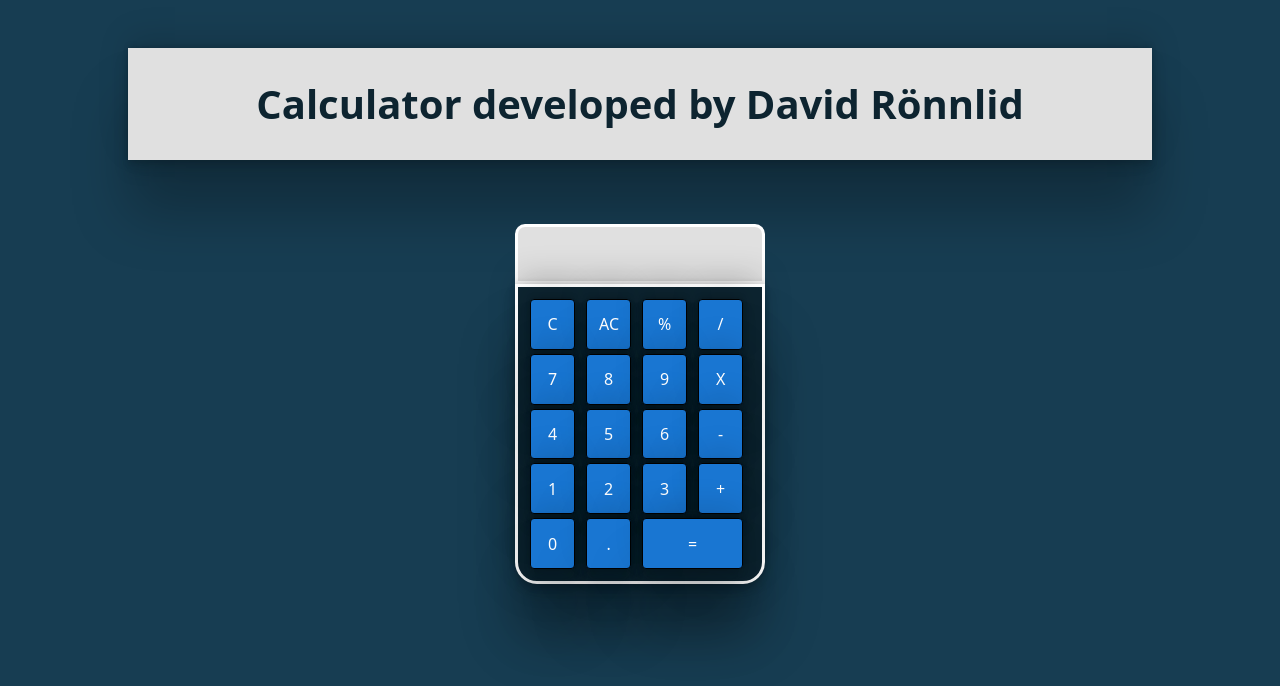
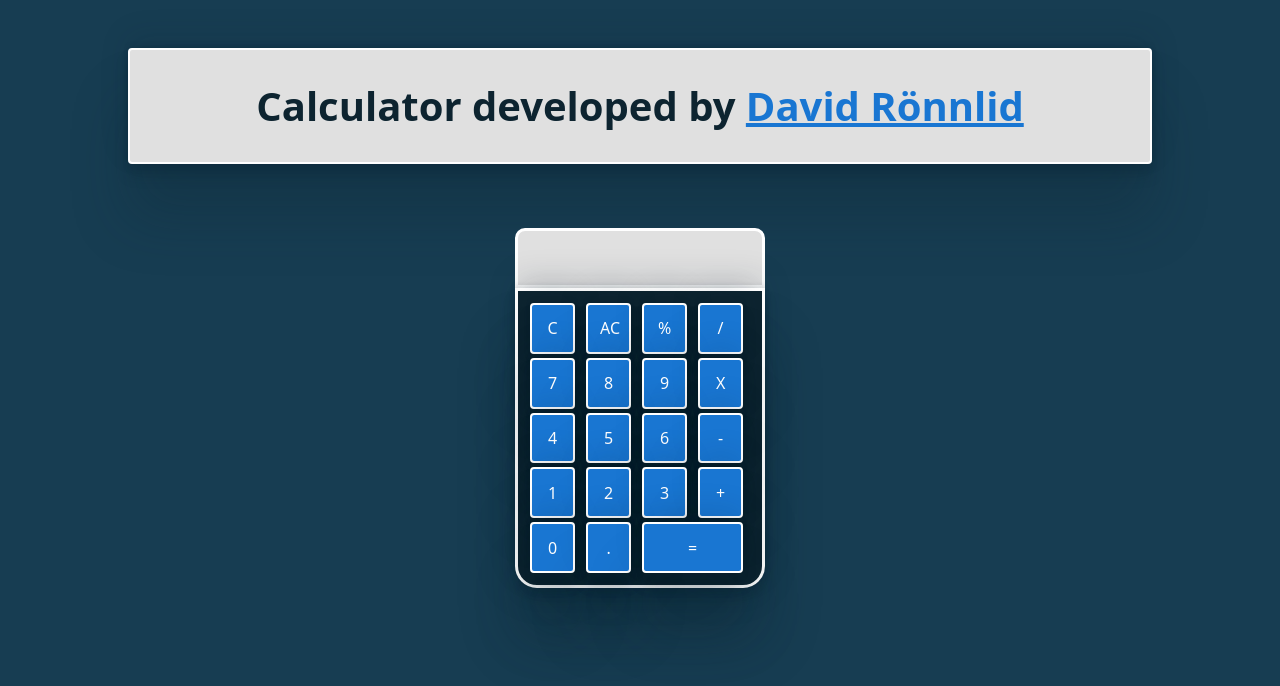
Before and after one commit to davidronnlid/calculator-app, a React (Create React App) app: page / in a window 1280 px wide. Shown: the top 686 px of the page. Built offline with nearby package versions, Linux system fonts and the light colour scheme.

Commit message:
Added link to portfolio and updated css-var names

```diff
--- a/src/App.scss
+++ b/src/App.scss
@@ -1,25 +1,25 @@
 @import '../node_modules/bootstrap/scss/bootstrap';
 
-$app-background-color: #173d52;
-$primary-text-color: #e0e0e0;
-$calculator-button-color: #1976d2;
-$calculator-display-background: #0d2430;
+$primary-color: #173d52;
+$secondary-color: #e0e0e0;
+$tertiary-color: #0d2430;
+$button-color: #1976d2;
 
-$std-bs: rgba(0, 0, 0, 0.25) 0px 54px 55px, rgba(0, 0, 0, 0.12) 0px -12px 30px,
-  rgba(0, 0, 0, 0.12) 0px 4px 6px,
-  rgba($calculator-display-background, 0.17) 0px 12px 13px,
-  rgba(0, 0, 0, 0.09) 0px -3px 5px;
-$std-ts: 2px 2px 5px 0d2430;
+$std-bs: rgba($tertiary-color, 0.25) 0px 54px 55px,
+  rgba($tertiary-color, 0.12) 0px -12px 30px,
+  rgba($tertiary-color, 0.12) 0px 4px 6px,
+  rgba($tertiary-color, 0.17) 0px 12px 13px,
+  rgba($tertiary-color, 0.09) 0px -3px 5px;
 
 @mixin box-border($multiplier: 1) {
-  border: $multiplier * 1px solid black;
+  border: $multiplier * 2px solid white;
   border-radius: 4px;
 }
 
 .app,
 body {
   text-align: center;
-  background-color: $app-background-color;
+  background-color: $primary-color;
   margin-bottom: 10vh;
 }
 
@@ -28,10 +28,14 @@ body {
   margin: 3rem auto;
   padding: 2rem 0.5rem;
   font-weight: 800;
-  background-color: $primary-text-color;
-  color: $calculator-display-background;
+  background-color: $secondary-color;
+  color: $tertiary-color;
   box-shadow: $std-bs;
-  text-shadow: $std-ts;
+  @include box-border(1);
+
+  & .appTitleLink {
+    color: $button-color;
+  }
 }
 
 .calcContainer {
@@ -39,9 +43,8 @@ body {
 }
 
 .calculatorDisplay {
-  background-color: $primary-text-color;
-  color: $calculator-display-background;
-  text-shadow: $std-bs;
+  background-color: $secondary-color;
+  color: $tertiary-color;
   padding: 12px 10px 20px 10px;
   margin: auto;
   width: 250px;
@@ -54,7 +57,7 @@ body {
 .calculatorButtons {
   display: grid;
   grid-template-columns: 22% 22% 22% 22%;
-  background-color: $calculator-display-background;
+  background-color: $tertiary-color;
   padding: 10px;
   margin: auto;
   width: 250px;
@@ -70,7 +73,7 @@ body {
 .calculatorButton {
   @include box-border(1);
   margin: 2px;
-  background-color: $calculator-button-color;
+  background-color: $button-color;
   box-shadow: $std-bs;
 }
 
--- a/src/aboutProjectComponents/appTitle.js
+++ b/src/aboutProjectComponents/appTitle.js
@@ -1,5 +1,15 @@
 const ManipulateNumbersButton = () => {
-  return <h1 className="appTitle">Calculator developed by David Rönnlid</h1>
+  return (
+    <h1 className="appTitle">
+      Calculator developed by{' '}
+      <a
+        href="https://davidronnlidportfolio.netlify.app"
+        className="appTitleLink"
+      >
+        David Rönnlid
+      </a>
+    </h1>
+  )
 }
 
 export default ManipulateNumbersButton
```
